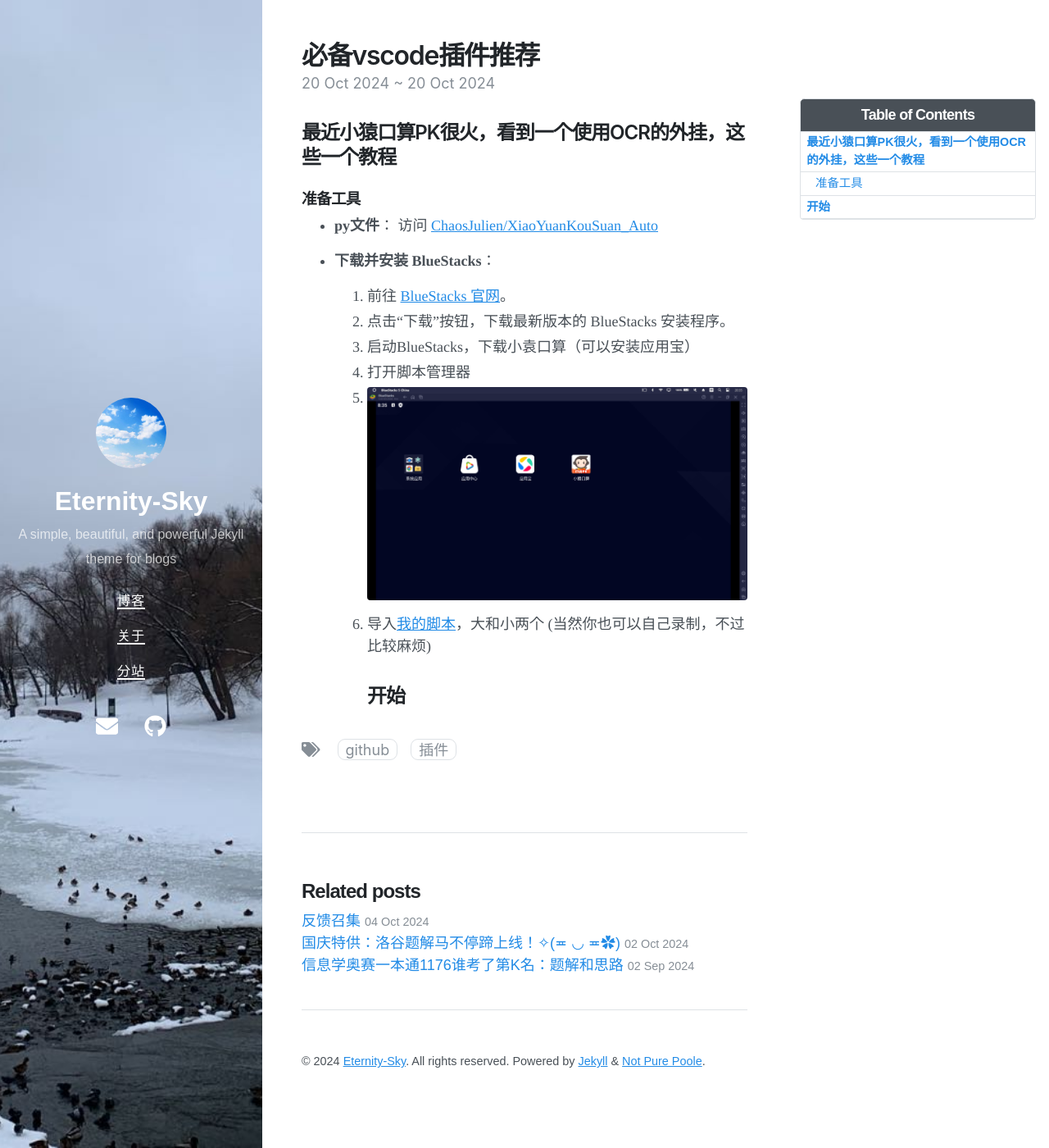
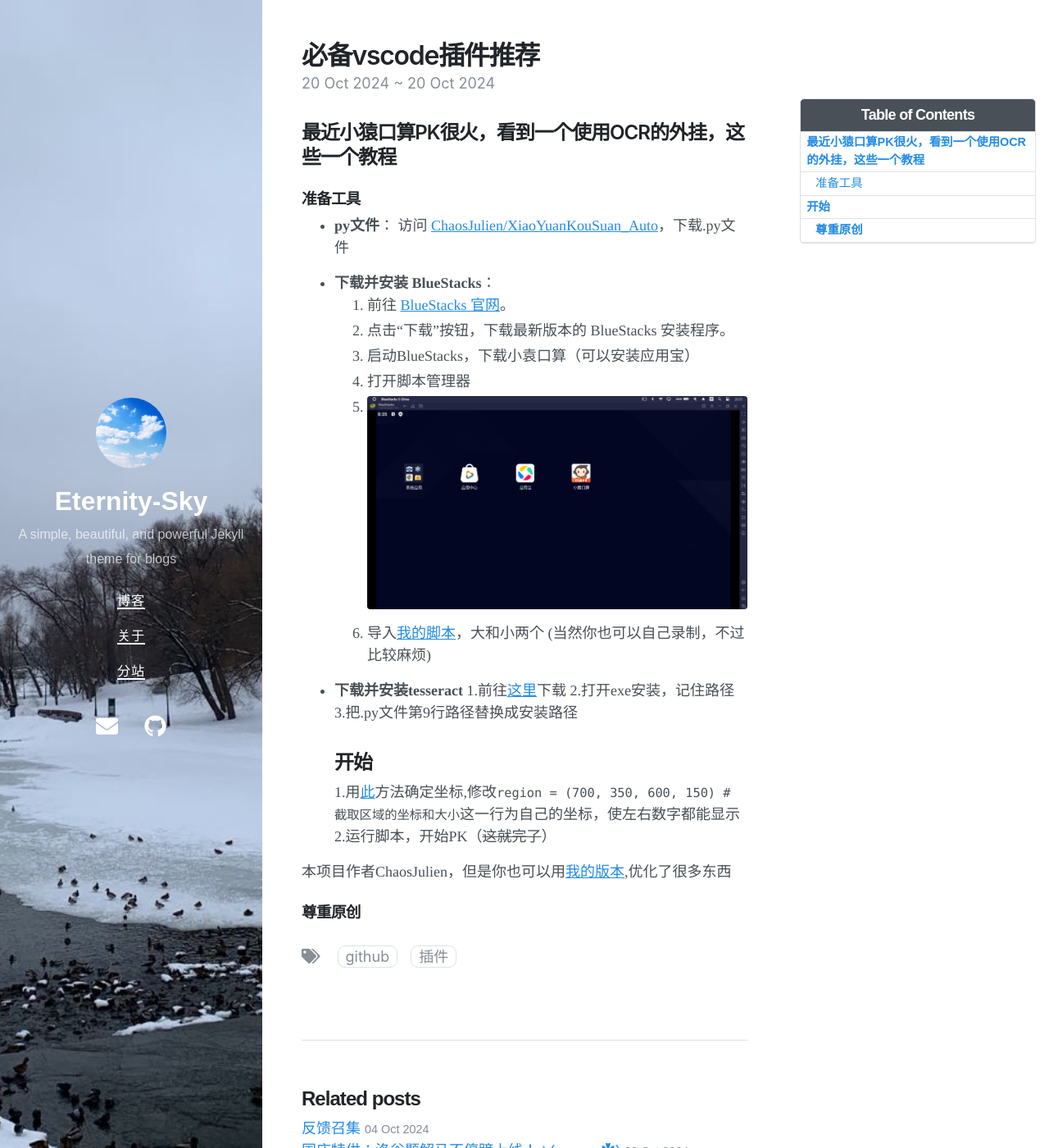
Before and after one commit to Eternity-Sky/Eternity-Sky.github.io, a Jekyll site: the page built from _posts/2024-10-20-小猿口算（OCR）外挂使用教程.md, in a window 1280 px wide and 1400 px high. Shown: the whole window at 82% size. Built offline with Jekyll 4.4.1, drawn with Linux system fonts in a browser that asks for light colours; nearby versions of some CDN libraries; comment, search, counter and statistics services are not loaded.

Commit message:
Update 2024-10-20-小猿口算（OCR）外挂使用教程.md

```diff
--- a/_posts/2024-10-20-小猿口算（OCR）外挂使用教程.md
+++ b/_posts/2024-10-20-小猿口算（OCR）外挂使用教程.md
@@ -10,7 +10,7 @@ toc:  true
 ### 准备工具
 
 - **py文件**：
-  访问 [ChaosJulien/XiaoYuanKouSuan_Auto](https://github.com/ChaosJulien/XiaoYuanKouSuan_Auto)
+  访问 [ChaosJulien/XiaoYuanKouSuan_Auto](https://github.com/ChaosJulien/XiaoYuanKouSuan_Auto)，下载.py文件
 
 - **下载并安装 BlueStacks**：
   1. 前往 [BlueStacks 官网](https://www.bluestacks.com/)。
@@ -20,4 +20,15 @@ toc:  true
   5. ![1](/images/小圆/屏幕截图 2024-10-20 203541.png)
   6. 导入[我的脚本](https://github.com/ChaosJulien/XiaoYuanKouSuan_Auto/issues/35#issuecomment-2424898458)，大和小两个
      (当然你也可以自己录制，不过比较麻烦)
+
+- **下载并安装tesseract**
+  1.前往[这里](https://digi.bib.uni-mannheim.de/tesseract/)下载
+  2.打开exe安装，记住路径
+  3.把.py文件第9行路径替换成安装路径
 ## 开始
+  1.用[此](https://github.com/ChaosJulien/XiaoYuanKouSuan_Auto/issues/38#issuecomment-2424890330)方法确定坐标,修改`region = (700, 350, 600, 150)  # 截取区域的坐标和大小`这一行为自己的坐标，使左右数字都能显示
+  2.运行脚本，开始PK（~~这就完了~~）
+
+本项目作者ChaosJulien，但是你也可以用[我的版本](https://github.com/Eternity-Sky/XiaoYuanKouSuan_Auto),优化了很多东西
+
+### **尊重原创**
```
